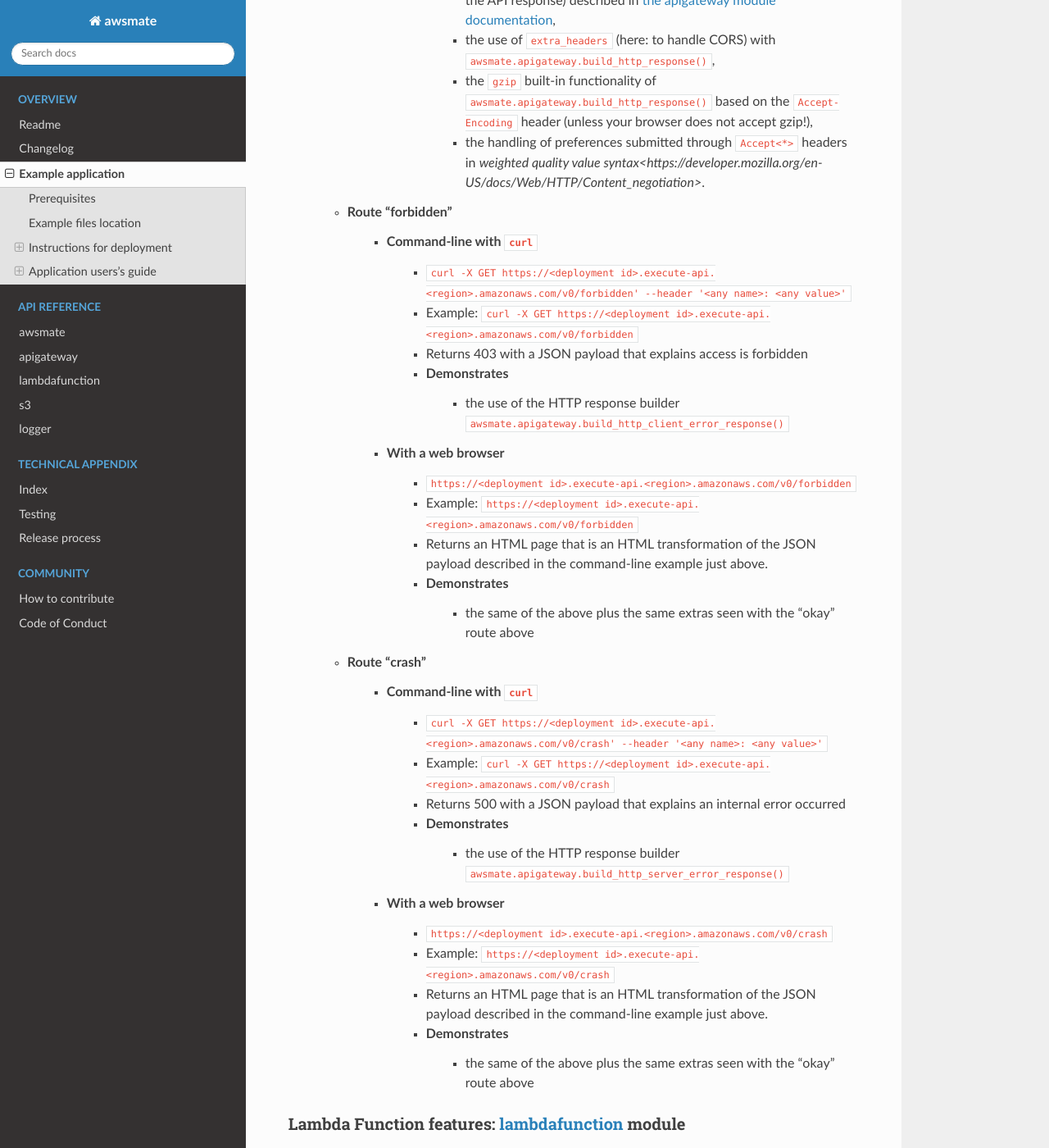
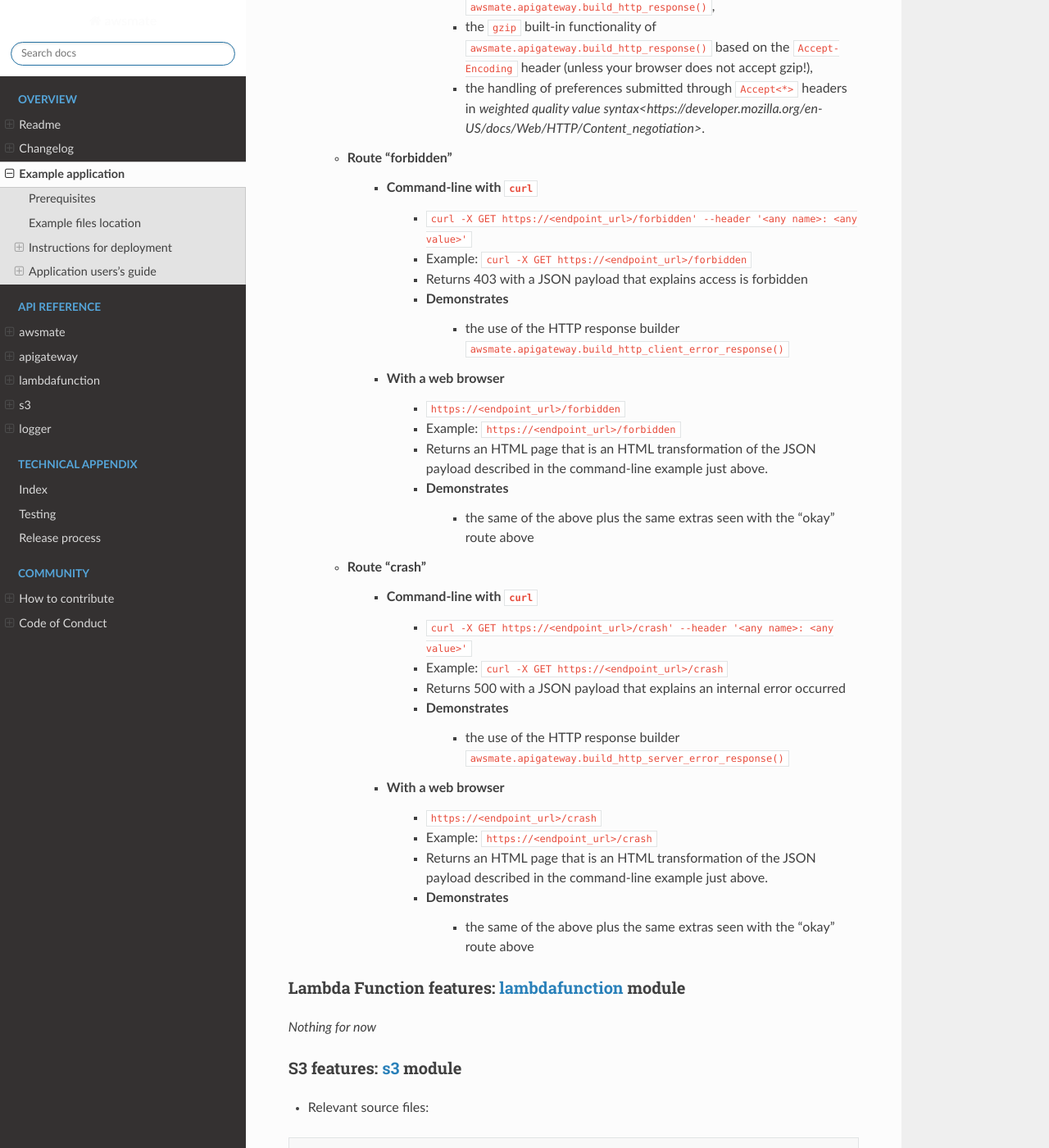
Before and after one commit to shlublu/awsmate, a Sphinx documentation site: the page built from docs/source/example_application.rst, in a window 1280 px wide and 1400 px high, scrolled down 3064 px. Shown: the whole window at 82% size. Built offline with Sphinx 7.4.7 and the Read the Docs theme 2.0.0, drawn with Linux system fonts in a browser that asks for light colours; some of the changed text lies outside the part shown.

Commit message:
Documentation: setup

```diff
--- a/docs/source/conf.py
+++ b/docs/source/conf.py
@@ -41,6 +41,20 @@
 
 html_theme = 'sphinx_rtd_theme'
 
+html_theme_options = {
+    'logo_only': False,
+    'display_version': True,
+    'prev_next_buttons_location': 'bottom',
+    'style_external_links': True,
+    'style_nav_header_background': 'white',
+    # Toc options
+    'collapse_navigation': False,
+    'sticky_navigation': True,
+    'navigation_depth': -1,
+    'includehidden': True,
+    'titles_only': False
+}
+
 # -- Extension configuration -------------------------------------------------
 
 # Autodoc settings
--- a/docs/source/example_application.rst
+++ b/docs/source/example_application.rst
@@ -102,19 +102,19 @@
 
 * Use
 
-    ``<deployment id>`` and ``<region>`` placeholders below need replacing by actual values returned by ``./deploy.sh``, as seen in :ref:`section "Deployment" <Deployment>` above.
+    The ``<endpoint_url>`` placeholder below need replacing by the actual value returned by ``./deploy.sh``, as seen in :ref:`section "Deployment" <Deployment>` above.
 
     * Route "okay"
         * Command-line with ``curl``
-            * ``curl -X <any HTTP verb> https://<deployment id>.execute-api.<region>.amazonaws.com/v0/okay/<any path>?<any url parameter>=<any value>&<etc>=<etc> --data '<any JSON payload>' --header '<any name>: <any value>'``
-            * Example: ``curl -X POST https://<deployment id>.execute-api.<region>.amazonaws.com/v0/okay/lets/go?someParam=someValue --data '{ "someKey": 42 }' --header 'X-example: 42'``
+            * ``curl -X https://<endpoint_url>/okay/<any path>?<any url parameter>=<any value>&<etc>=<etc> --data '<any JSON payload>' --header '<any name>: <any value>'``
+            * Example: ``curl -X POST https://<endpoint_url>/okay/lets/go?someParam=someValue --data '{ "someKey": 42 }' --header 'X-example: 42'``
             * Returns 200 with a JSON payload that contains the result of all methods of ``awsmate.apigateway.LambdaProxyEvent`` plus the raw event received from AWS API Gateway.
             * Demonstrates
                 * the use of all methods of ``awsmate.apigateway.LambdaProxyEvent``,
                 * the use of the HTTP response builder ``awsmate.apigateway.build_http_response()``
         * With a web browser
-            * ``https://<deployment id>.execute-api.<region>.amazonaws.com/v0/okay/<any path>?<any url parameter>=<any value>&<etc>=<etc>``
-            * Example: ``https://<deployment id>.execute-api.<region>.amazonaws.com/v0/okay/lets/go?someParam=someValue``
+            * ``https://<endpoint_url>/okay/<any path>?<any url parameter>=<any value>&<etc>=<etc>``
+            * Example: ``https://<endpoint_url>/okay/lets/go?someParam=someValue``
             * Returns an HTML page that is an HTML transformation of the JSON payload described in the command-line example just above.
             * Demonstrates
                 * the same of the above, plus
@@ -124,27 +124,27 @@
                 * the handling of preferences submitted through ``Accept<*>`` headers in `weighted quality value syntax<https://developer.mozilla.org/en-US/docs/Web/HTTP/Content_negotiation>`.
     * Route "forbidden"
         * Command-line with ``curl``
-            * ``curl -X GET https://<deployment id>.execute-api.<region>.amazonaws.com/v0/forbidden' --header '<any name>: <any value>'``
-            * Example: ``curl -X GET https://<deployment id>.execute-api.<region>.amazonaws.com/v0/forbidden``
+            * ``curl -X GET https://<endpoint_url>/forbidden' --header '<any name>: <any value>'``
+            * Example: ``curl -X GET https://<endpoint_url>/forbidden``
             * Returns 403 with a JSON payload that explains access is forbidden
             * Demonstrates
                 * the use of the HTTP response builder ``awsmate.apigateway.build_http_client_error_response()``
         * With a web browser
-            * ``https://<deployment id>.execute-api.<region>.amazonaws.com/v0/forbidden``
-            * Example: ``https://<deployment id>.execute-api.<region>.amazonaws.com/v0/forbidden``
+            * ``https://<endpoint_url>/forbidden``
+            * Example: ``https://<endpoint_url>/forbidden``
             * Returns an HTML page that is an HTML transformation of the JSON payload described in the command-line example just above.
             * Demonstrates
                 * the same of the above plus the same extras seen with the "okay" route above
     * Route "crash"
         * Command-line with ``curl``
-            * ``curl -X GET https://<deployment id>.execute-api.<region>.amazonaws.com/v0/crash' --header '<any name>: <any value>'``
-            * Example: ``curl -X GET https://<deployment id>.execute-api.<region>.amazonaws.com/v0/crash``
+            * ``curl -X GET https://<endpoint_url>/crash' --header '<any name>: <any value>'``
+            * Example: ``curl -X GET https://<endpoint_url>/crash``
             * Returns 500 with a JSON payload that explains an internal error occurred
             * Demonstrates
                 * the use of the HTTP response builder ``awsmate.apigateway.build_http_server_error_response()``
         * With a web browser
-            * ``https://<deployment id>.execute-api.<region>.amazonaws.com/v0/crash``
-            * Example: ``https://<deployment id>.execute-api.<region>.amazonaws.com/v0/crash``
+            * ``https://<endpoint_url>/crash``
+            * Example: ``https://<endpoint_url>/crash``
             * Returns an HTML page that is an HTML transformation of the JSON payload described in the command-line example just above.
             * Demonstrates
                 * the same of the above plus the same extras seen with the "okay" route above
```
